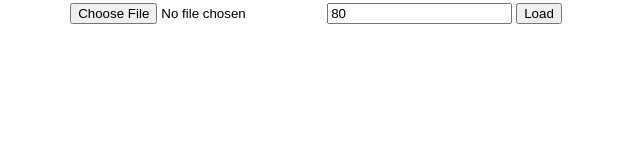
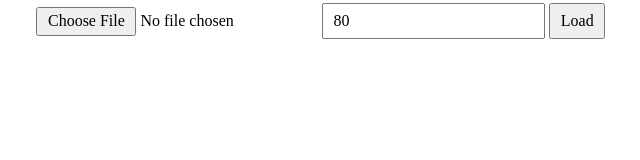
Before and after one commit to xi/paint-by-numbers, a plain HTML site: page index.html in a window 1280 px wide. Shown: the whole page, without its empty margins (324-964 px from the left). Drawn offline with Linux system fonts and the light colour scheme.

Commit message:
more padding for form elements

```diff
--- a/style.css
+++ b/style.css
@@ -8,6 +8,16 @@ body {
 	display: grid;
 	grid-template-rows: min-content minmax(0, 1fr) min-content;
 	block-size: 100vb;
+}
+
+button,
+input,
+input[type="file"]::file-selector-button {
+	padding-block: 0.2em;
+	padding-inline: 0.6em;
+	font-family: inherit;
+	font-size: inherit;
+	line-height: 1.6;
 }
 
 canvas {
```
